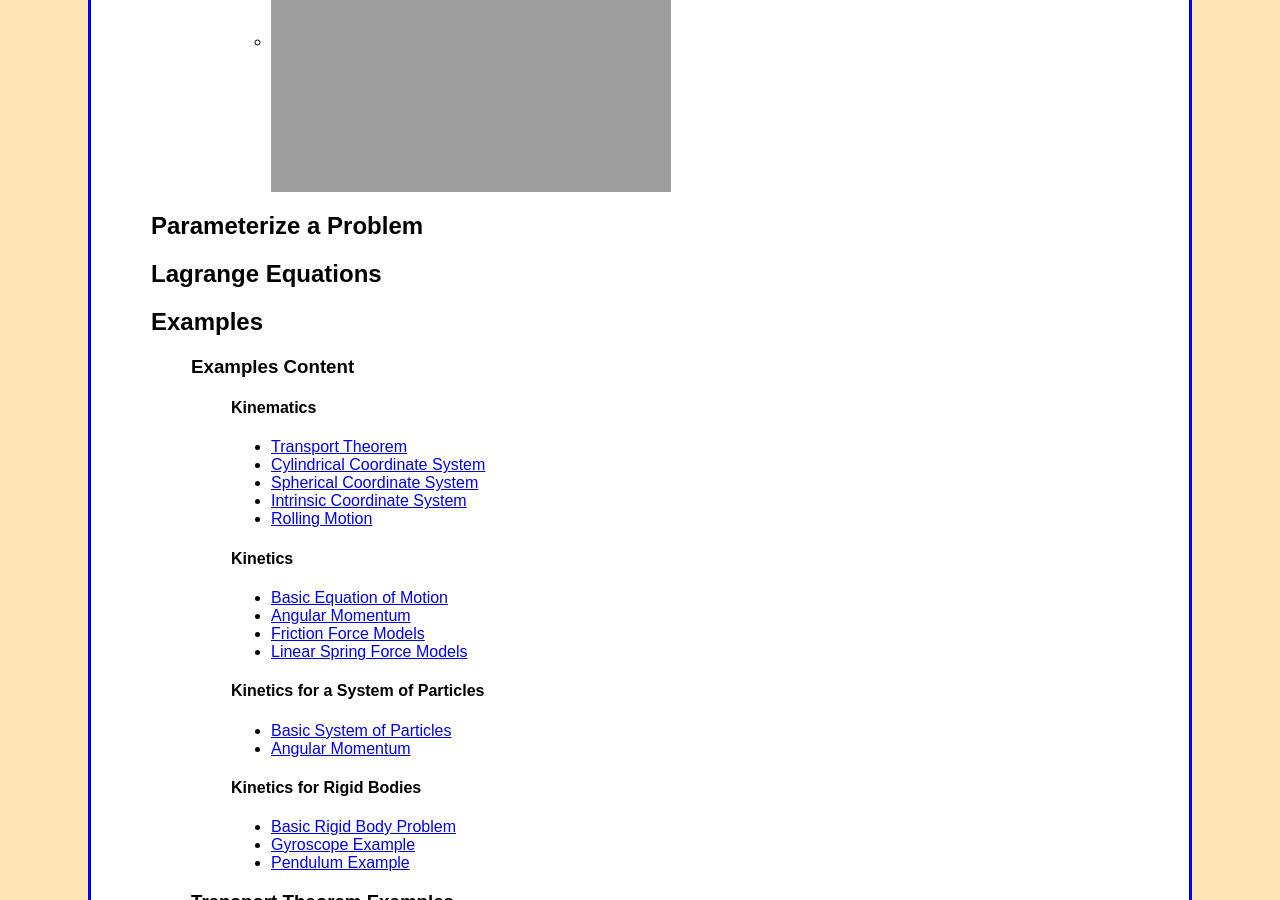
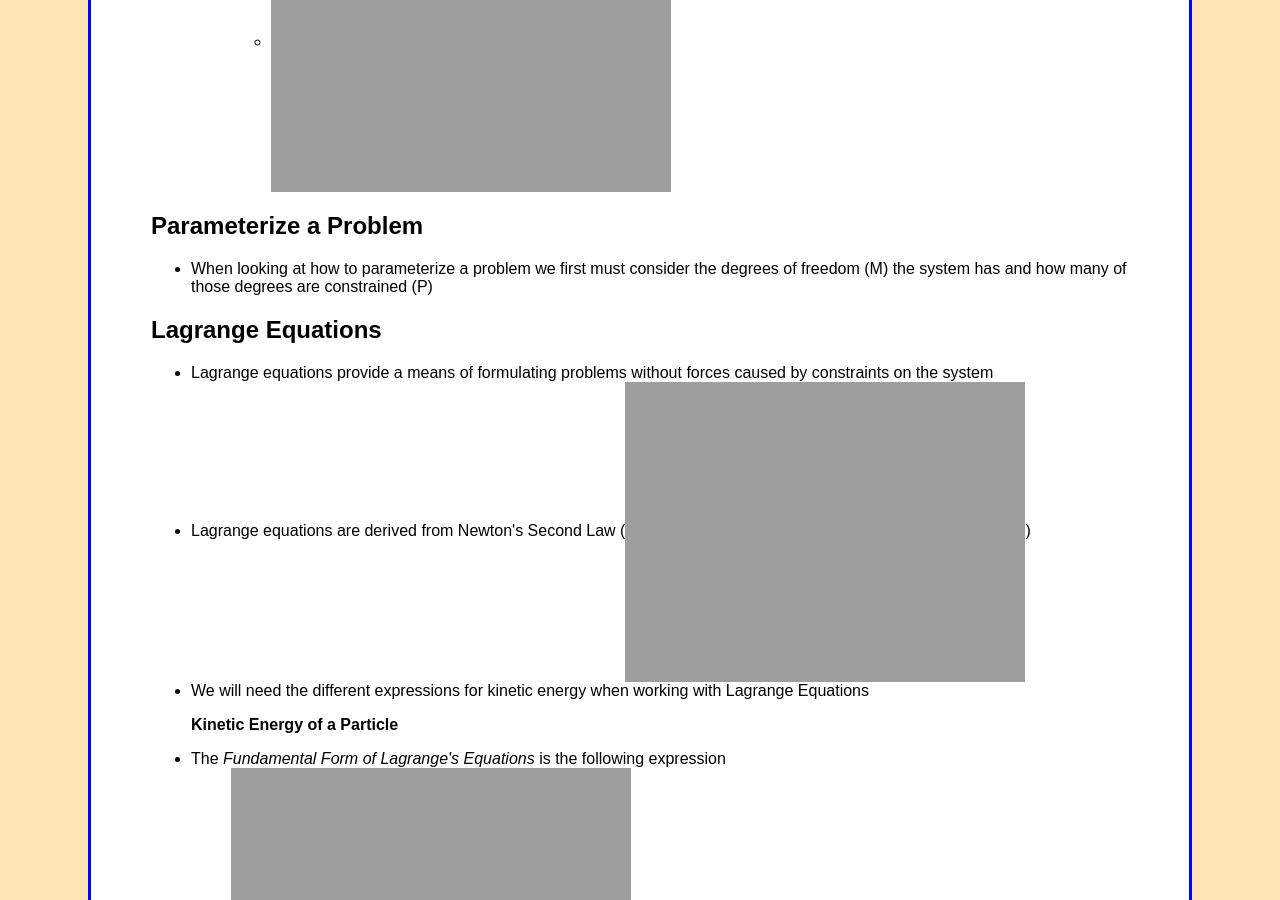
Before and after one commit to jbm950/jbm950.github.io, a Jekyll site: the page built from notes/analytical_dynamics/analytical_dynamics_main.html, in a window 1280 px wide and 900 px high, scrolled down 60388 px. Built offline with Jekyll 4.4.1, drawn with Linux system fonts in a browser that asks for light colours; Markdown is read by kramdown in place of the engine named in the settings.

Commit message:
worked on analytical dynamics notes

```diff
--- a/notes/analytical_dynamics/analytical_dynamics_main.html
+++ b/notes/analytical_dynamics/analytical_dynamics_main.html
@@ -629,7 +629,24 @@ width="300" height="300"/>
 </ul>
 </blockquote>
 <h2 id="parameterize_prob">Parameterize a Problem</h2>
+<ul>
+<li>When looking at how to parameterize a problem we first must consider the degrees of freedom (M) the system has and how many of those degrees are constrained (P)</li>
+</ul>
 <h2 id="lagrange_equations">Lagrange Equations</h2>
+<ul>
+<li>Lagrange equations provide a means of formulating problems without forces caused by constraints on the system</li>
+<li>Lagrange equations are derived from Newton's Second Law (<img style="vertical-align:middle" src="http://chart.apis.google.com/chart?cht=tx&amp;chl=%5Cunderline%7BF%7D%20%3D%20m%20%20%5E%7BN%7D%5Cunderline%7Ba%7D" alt="\underline{F} = m  ^{N}\underline{a}" title="\underline{F} = m  ^{N}\underline{a}" />)</li>
+<li>We will need the different expressions for kinetic energy when working with Lagrange Equations</li>
+</ul>
+<blockquote>
+<p><strong>Kinetic Energy of a Particle</strong></p>
+</blockquote>
+<ul>
+<li>The <em>Fundamental Form of Lagrange's Equations</em> is the following expression
+<ul>
+<li><img style="vertical-align:middle" src="http://chart.apis.google.com/chart?cht=tx&amp;chl=%5Cfrac%7Bd%7D%7Bdt%7D%20%5Cleft%28%20%5Cfrac%7B%5Cpartial%20T%7D%7B%5Cpartial%20%5Cdot%7Bq%7D_%7Bi%7D%7D%20%5Cright%29%20-%20%20%5Cfrac%7B%5Cpartial%20T%7D%7B%5Cpartial%20q_%7Bi%7D%7D%20%3D%20%5Cunderline%7BF%7D%20%5Ccdot%20%5Cfrac%7B%5Cpartial%20%20%5Cunderline%7Br%7D%7D%7B%5Cpartial%20q_%7Bi%7D%7D" alt="\frac{d}{dt} \left( \frac{\partial T}{\partial \dot{q}_{i}} \right) -  \frac{\partial T}{\partial q_{i}} = \underline{F} \cdot \frac{\partial  \underline{r}}{\partial q_{i}}" title="\frac{d}{dt} \left( \frac{\partial T}{\partial \dot{q}_{i}} \right) -  \frac{\partial T}{\partial q_{i}} = \underline{F} \cdot \frac{\partial  \underline{r}}{\partial q_{i}}" /></li>
+</ul></li>
+</ul>
 <h2 id="examples">Examples</h2>
 <blockquote>
 <h3 id="examples-content">Examples Content</h3>
```
Also changed, not shown: source/notes/analytical_dynamics/analytical_dynamics_main.md (+18 -0 lines).
